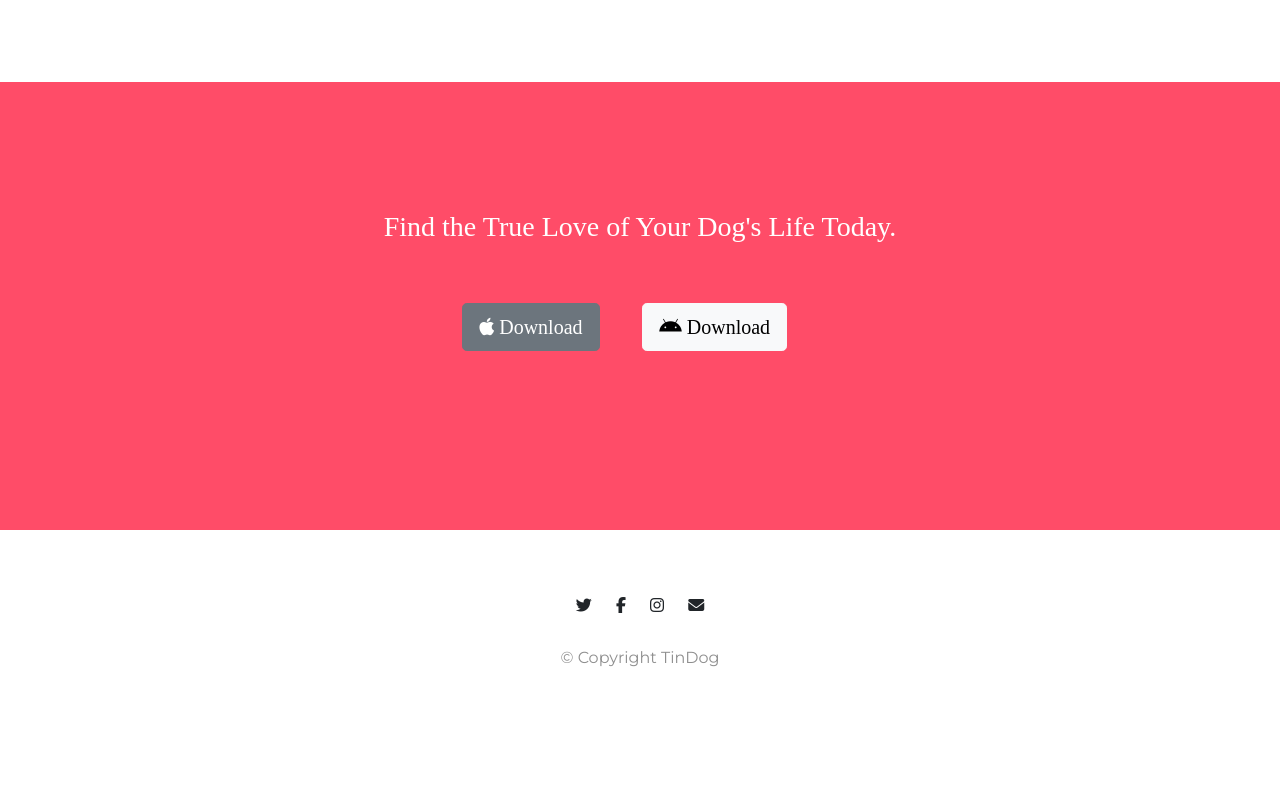
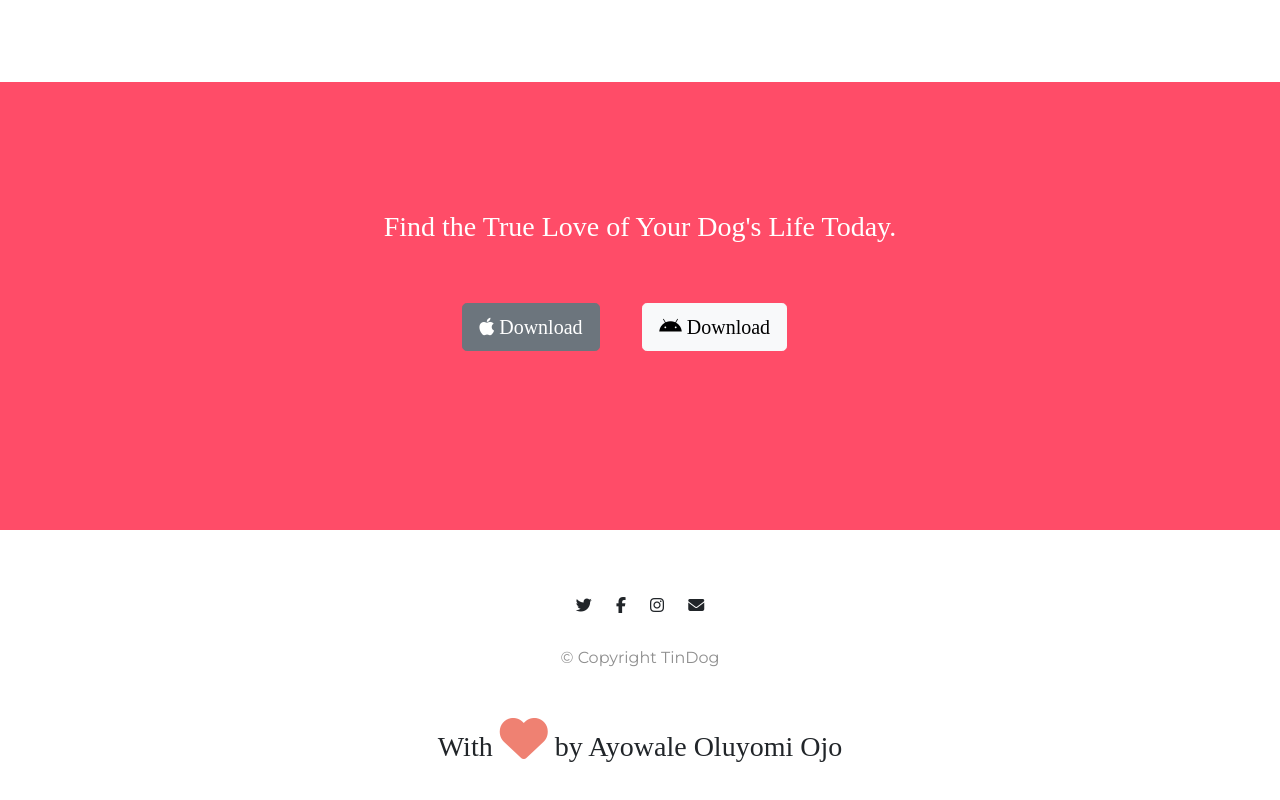
Before and after one commit to Starboyzs/tindog, a plain HTML site: page index.html in a window 1280 px wide. Shown: the part 2614-3414 px from the top of the page. Before the commit the page ends 3392 px from the top, so only its background shows below. Drawn offline with nearby package versions, Linux system fonts and the light colour scheme.

Commit message:
changed some styles and added my name

```diff
--- a/css/styles.css
+++ b/css/styles.css
@@ -153,6 +153,10 @@ p {
 .Copyright {
 	line-height: 5;
 }
+.ico{
+	color: #EF8172;
+	font-size:3rem;
+}
 
 @media (max-width:1310px) {
 	#title {
--- a/index.html
+++ b/index.html
@@ -224,6 +224,7 @@
 			<i class="links fa fa-instagram" aria-hidden="true"></i>
 			<i class="links fa fa-envelope" aria-hidden="true"></i>
 			<p class='Copyright'>© Copyright TinDog</p>
+			<h3>With <i class="ico fa fa-heart fa-4x " aria-hidden="true"></i> by Ayowale Oluyomi Ojo</h3>
 		</div>
 
 
```
